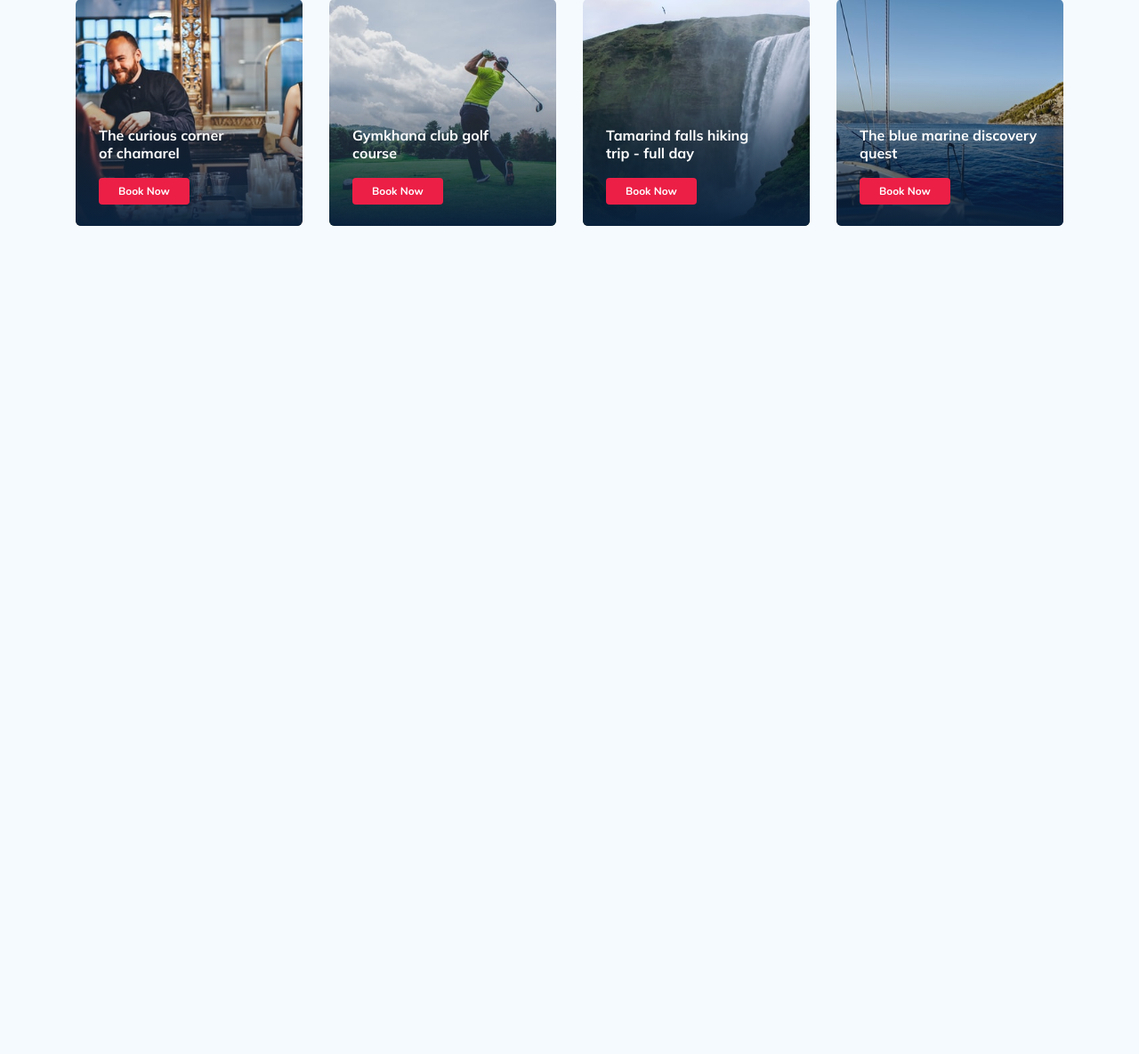
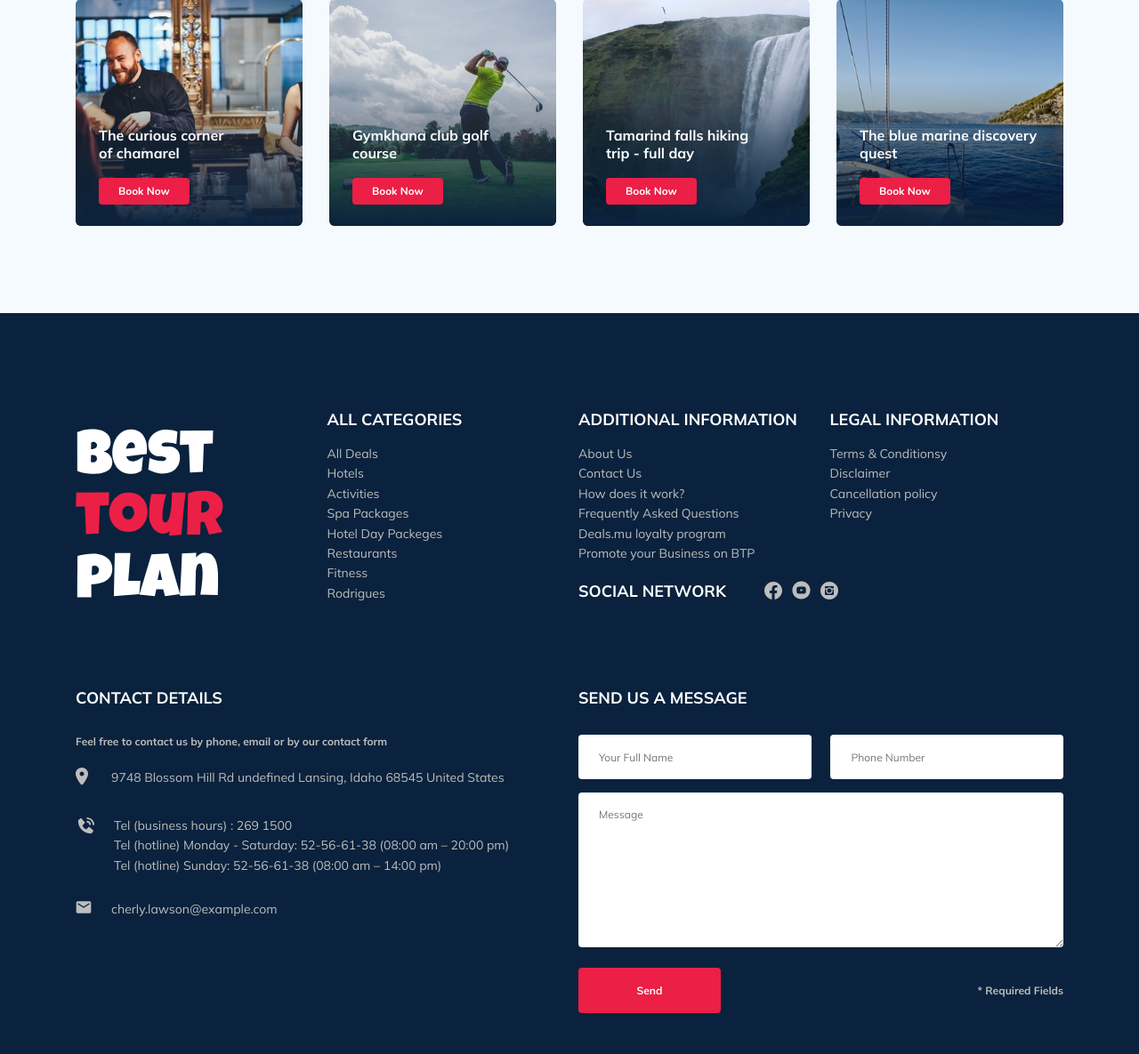
Before and after one commit to TanzBis/tour-plan, a PHP site: page / in a window 1280 px wide. Shown: the part 1833-3018 px from the top of the page at 89% size. Before the commit the page ends 2087 px from the top, so only its background shows below. Run offline with PHP 8.4, Linux system fonts and the light colour scheme.

Commit message:
create: added footer section

```diff
--- a/css/style.css
+++ b/css/style.css
@@ -1179,6 +1179,187 @@ img {
   border-radius: 4px;
   background-color: #EC1F46;
   cursor: pointer;
+}
+
+.footer {
+  background-color: #0A223D;
+  color: #ffff;
+  padding: 108px 0 46px 0;
+  font-style: normal;
+  font-weight: bold;
+  font-size: 12px;
+  line-height: 15px;
+  color: #bdbdbd;
+}
+
+.footer-wrapper {
+  display: -ms-grid;
+  display: grid;
+  -ms-grid-columns: (minmax(min-content, 1fr))[4];
+      grid-template-columns: repeat(4, minmax(-webkit-min-content, 1fr));
+      grid-template-columns: repeat(4, minmax(min-content, 1fr));
+  grid-gap: 20px;
+  grid-auto-rows: minmax(40px, -webkit-min-content);
+  grid-auto-rows: minmax(40px, min-content);
+  -webkit-box-align: start;
+      -ms-flex-align: start;
+          align-items: start;
+}
+
+.footer__logo {
+  -ms-grid-row: 1;
+  -ms-grid-row-span: 2;
+  grid-row: 1/3;
+  width: 166px;
+  -ms-flex-item-align: center;
+      -ms-grid-row-align: center;
+      align-self: center;
+}
+
+.footer__icon {
+  margin-right: 20px;
+}
+
+.footer__icon-wrapper {
+  min-width: 40px;
+}
+
+.footer__text {
+  color: #bdbdbd;
+  margin-bottom: 22px;
+}
+
+.footer__categories {
+  -ms-grid-row: 1;
+  -ms-grid-row-span: 3;
+  grid-row: 1/4;
+}
+
+.footer__social-links {
+  display: -webkit-box;
+  display: -ms-flexbox;
+  display: flex;
+  -webkit-box-align: center;
+      -ms-flex-align: center;
+          align-items: center;
+  min-width: 83px;
+  -webkit-box-pack: justify;
+      -ms-flex-pack: justify;
+          justify-content: space-between;
+}
+
+.footer__social-network {
+  -ms-grid-row: 2;
+  -ms-grid-row-span: 2;
+  grid-row: 2/4;
+  grid-column: span 2;
+  display: -webkit-box;
+  display: -ms-flexbox;
+  display: flex;
+}
+
+.footer__contact-details {
+  grid-column: span 2;
+}
+
+.footer__contact-form {
+  grid-column: span 2;
+}
+
+.footer__form {
+  display: -webkit-box;
+  display: -ms-flexbox;
+  display: flex;
+  -webkit-box-align: center;
+      -ms-flex-align: center;
+          align-items: center;
+  -ms-flex-wrap: wrap;
+      flex-wrap: wrap;
+  -webkit-box-pack: justify;
+      -ms-flex-pack: justify;
+          justify-content: space-between;
+}
+
+.footer__ul {
+  padding: 0;
+  margin: 0;
+  list-style: none;
+}
+
+.footer__title {
+  font-style: normal;
+  font-weight: bold;
+  font-size: 18px;
+  line-height: 23px;
+  margin: 0 0 16px 0;
+  text-transform: uppercase;
+  color: #ffff;
+}
+
+.footer__title--inline {
+  margin: 0 43px 0 0;
+}
+
+.footer__title--mb-3 {
+  margin-bottom: 30px;
+}
+
+.footer__item {
+  font-style: normal;
+  font-weight: normal;
+  font-size: 14px;
+  line-height: 160%;
+  color: #bdbdbd;
+  display: -webkit-box;
+  display: -ms-flexbox;
+  display: flex;
+  -webkit-box-align: start;
+      -ms-flex-align: start;
+          align-items: flex-start;
+}
+
+.footer__item--mb-2 {
+  margin-bottom: 27px;
+}
+
+.footer__link {
+  text-decoration: none;
+  color: inherit;
+}
+
+.footer__input {
+  background-color: #ffff;
+  border-radius: 4px;
+  border: none;
+  padding: 0 23px;
+  height: 50px;
+  margin-bottom: 15px;
+  -ms-flex-preferred-size: 48%;
+      flex-basis: 48%;
+}
+
+.footer__message {
+  border-color: #ffff;
+  border-radius: 4px;
+  padding: 18px 23px;
+  border: none;
+  -ms-flex-preferred-size: 100%;
+      flex-basis: 100%;
+  margin-bottom: 23px;
+}
+
+.footer__button {
+  min-width: 160px;
+  min-height: 50px;
+  padding: 18px;
+  font-style: normal;
+  font-weight: bold;
+  font-size: 12px;
+  line-height: 15px;
+  color: #ffff;
+  background-color: #EC1F46;
+  border: none;
+  border-radius: 4px;
 }
 
 @media (max-width: 1200px) {
--- a/index.html
+++ b/index.html
@@ -219,10 +219,14 @@
               <!-- /.reviews-slider__profile -->
               <div class="reviews-slider__container">
                 <p class="reviews-slider__text">
-                  It was very nice hotel with cleanliness. Staff behavior was good and polite. They welcome us very well.
-                  Issue was only that Lift was not in working and we were allotted to 3rd floor and amenities articles were
-                  in corner of gallery which were giving bad feeling. Breakfast was good and support of the staff was also
-                  very nice. Location is not good as per atmosphere, it is very nearby most of the popular places but self
+                  It was very nice hotel with cleanliness. Staff behavior was good and polite. They welcome us very
+                  well.
+                  Issue was only that Lift was not in working and we were allotted to 3rd floor and amenities articles
+                  were
+                  in corner of gallery which were giving bad feeling. Breakfast was good and support of the staff was
+                  also
+                  very nice. Location is not good as per atmosphere, it is very nearby most of the popular places but
+                  self
                   location in a narrow street is not good. Overall it was a good experience and could recommend.
                 </p>
               </div>
@@ -248,10 +252,10 @@
               <!-- /.reviews-slider__profile -->
               <div class="reviews-slider__container">
                 <p class="reviews-slider__text">
-                 something something something something something something something something something somethin
-                 something something something something something something something something something something
-                 something something something something something something something something something something
-                 something something something something somethingsomething something something something something
+                  something something something something something something something something something somethin
+                  something something something something something something something something something something
+                  something something something something something something something something something something
+                  something something something something somethingsomething something something something something
                 </p>
               </div>
             </div>
@@ -277,7 +281,7 @@
         <div class="card activities__card activities__first">
           <img src="img/activities/activity-1.jpg" alt="The curious corner
           of chamarel" class="card__image">
-          <h3 class="card__title">The curious corner<br >of chamarel</h3>
+          <h3 class="card__title">The curious corner<br>of chamarel</h3>
           <!-- /.card__title -->
           <button class="card__button">Book Now</button>
           <!-- /.card__button -->
@@ -314,6 +318,135 @@
       <!-- /.activities-wrapper -->
     </div>
   </section>
+  <footer class="footer">
+    <div class="container">
+      <div class="footer-wrapper">
+        <img src="img/vertical-logo.svg" alt="Logo: Best tour plan" class="logo footer__logo" />
+        <div class="footer__list footer__categories">
+          <h3 class="footer__title">ALL CATEGORIES
+          </h3>
+          <ul class="footer__ul">
+            <li class="footer__item">
+              <a href="#" class="footer__link">All Deals</a>
+            </li>
+            <li class="footer__item">
+              <a href="#" class="footer__link">Hotels</a>
+            </li>
+            <li class="footer__item">
+              <a href="#" class="footer__link">Activities</a>
+            </li>
+            <li class="footer__item">
+              <a href="#" class="footer__link">Spa Packages</a>
+            </li>
+            <li class="footer__item">
+              <a href="#" class="footer__link">Hotel Day Packeges</a>
+            </li>
+            <li class="footer__item">
+              <a href="#" class="footer__link">Restaurants</a>
+            </li>
+            <li class="footer__item">
+              <a href="#" class="footer__link">Fitness</a>
+            </li>
+            <li class="footer__item">
+              <a href="#" class="footer__link">Rodrigues</a>
+            </li>
+          </ul>
+        </div>
+        <!-- /.footer__list -->
+        <div class="footer__list footer__additional">
+          <h3 class="footer__title">ADDITIONAL INFORMATION
+          </h3>
+          <ul class="footer__ul">
+            <li class="footer__item">
+              <a href="#" class="footer__link">About Us</a>
+            </li>
+            <li class="footer__item">
+              <a href="#" class="footer__link">Contact Us</a>
+            </li>
+            <li class="footer__item">
+              <a href="#" class="footer__link">How does it work?</a>
+            </li>
+            <li class="footer__item">
+              <a href="#" class="footer__link">Frequently Asked Questions</a>
+            </li>
+            <li class="footer__item">
+              <a href="#" class="footer__link">Deals.mu loyalty program</a>
+            </li>
+            <li class="footer__item">
+              <a href="#" class="footer__link">Promote your Business on BTP</a>
+            </li>
+          </ul>
+        </div>
+        <!-- /.footer__list -->
+        <div class="footer__social-network">
+          <h3 class="footer__title footer__title--inline">Social Network</h3>
+          <div class="footer__social-links">
+            <a href="#" class="footer__link">
+              <img src="img/footer-icon/fb.svg" alt="icon: facebook"></a>
+            <a href="#" class="footer__link">
+              <img src="img/footer-icon/yt.svg" alt="icon: youtube"></a>
+            <a href="#" class="footer__link">
+              <img src="img/footer-icon/inst.svg" alt="icon: instagram"></a>
+          </div>
+          <!-- /.footer__social-links -->
+        </div>
+        <!-- /.social-network -->
+        <div class="footer__list footer__legal">
+          <h3 class="footer__title">Legal information</h3>
+          <ul class="footer__ul">
+            <li class="footer__item"><a href="#" class="footer__link">Terms & Conditionsy</a></li>
+            <li class="footer__item"><a href="#" class="footer__link">Disclaimer</a></li>
+            <li class="footer__item"><a href="#" class="footer__link">Cancellation policy</a></li>
+            <li class="footer__item"><a href="#" class="footer__link">Privacy</a></li>
+          </ul>
+        </div>
+        <!-- /.footer__list -->
+        <div class="footer__contact-details">
+          <h3 class="footer__title footer__title--mb-3">contact details</h3>
+          <p class="footer__text">
+            Feel free to contact us by phone, email or by our contact form
+          </p>
+          <ul class="footer__ul">
+            <li class="footer__item footer__item--mb-2">
+              <div class="footer__icon-wrapper">
+                <img class="footer__icon" src="img/footer-icon/map-marker.svg" alt="">
+              </div>
+              9748 Blossom Hill Rd undefined Lansing, Idaho 68545 United States
+            </li>
+            <li class="footer__item footer__item--mb-2">
+              <div class="footer__icon-wrapper">
+                <img class="footer__icon" src="img/footer-icon/phone-call.svg" alt="">
+              </div>
+              Tel (business hours) : 269 1500 <br>
+              Tel (hotline) Monday - Saturday: 52-56-61-38 (08:00 am – 20:00 pm)<br>
+              Tel (hotline) Sunday: 52-56-61-38 (08:00 am – 14:00 pm)
+            </li>
+            <li class="footer__item footer__item--mb-2">
+              <div class="footer__icon-wrapper">
+                <img class="footer__icon" src="img/footer-icon/mail-marker.svg" alt="">
+              </div>
+              cherly.lawson@example.com
+            </li>
+          </ul>
+        </div>
+        <!-- /.footer__contact-details -->
+        <div class="footer__contact-form">
+          <h3 class="footer__title footer__title--mb-3">
+            Send us a message
+          </h3>
+          <form action="#" class="footer__form">
+            <input type="text" class="input footer__input" placeholder="Your Full Name">
+            <input type="text" class="input footer__input" placeholder="Phone Number">
+            <textarea class="footer__message" cols="30" rows="10" placeholder="Message"></textarea>
+            <button class="button footer__button">Send</button>
+            <span class="footer__info">* Required Fields</span>
+          </form>
+        </div>
+      </div>
+      <!-- /.footer-wrapper-->
+    </div>
+    <!-- /.container -->
+  </footer>
   <script src="js/swiper-bundle.min.js"></script>
   <script src="js/main.js"></script>
 </body>
--- a/sass/_variables.sass
+++ b/sass/_variables.sass
@@ -3,3 +3,4 @@ $secondary: #F5FAFE
 $text-color: #333333
 $dark: #0A223D
 $light: #ffff
+$footer: #bdbdbd
--- /dev/null
+++ b/sass/blocks/_footer.sass
@@ -0,0 +1,105 @@
+.footer
+  background-color: $dark
+  color: $light
+  padding: 108px 0 46px 0
+  &-wrapper
+    display: grid
+    grid-template-columns: repeat(4, minmax(min-content, 1fr))
+    grid-gap: 20px
+    grid-auto-rows: minmax(40px, min-content)
+    align-items: start
+  &__logo
+    grid-row: 1/3
+    width: 166px
+    align-self: center
+  &__icon
+    margin-right: 20px
+    &-wrapper
+      min-width: 40px
+  &__text
+    color: $footer
+    margin-bottom: 22px
+  &__categories
+    grid-row: 1/4
+  &__social
+    &-links
+      display: flex
+      align-items: center
+      min-width: 83px
+      justify-content: space-between
+    &-network
+      grid-row: 2/4
+      grid-column: span 2
+      display: flex
+  &__contact
+    &-details
+      grid-column: span 2
+    &-form
+      grid-column: span 2
+  &__form
+    display: flex
+    align-items: center
+    flex-wrap: wrap
+    justify-content: space-between
+  &__ul
+    padding: 0
+    margin: 0
+    list-style: none
+  &__title
+    font-style: normal
+    font-weight: bold
+    font-size: 18px
+    line-height: 23px
+    margin: 0 0 16px 0
+    text-transform: uppercase
+    color: $light
+    &--inline
+      margin: 0 43px 0 0
+    &--mb-3
+      margin-bottom: 30px
+  &__item
+    font-style: normal
+    font-weight: normal
+    font-size: 14px
+    line-height: 160%
+    color: $footer
+    display: flex
+    align-items: flex-start
+    &--mb-2
+      margin-bottom: 27px
+  &__link
+    text-decoration: none
+    color: inherit
+  &__input
+    background-color: $light
+    border-radius: 4px
+    border: none
+    padding: 0 23px
+    height: 50px
+    margin-bottom: 15px
+    flex-basis: 48%
+  &__message
+    border-color: $light
+    border-radius: 4px
+    padding: 18px 23px
+    border: none
+    flex-basis: 100%
+    margin-bottom: 23px
+  &__button
+    min-width: 160px
+    min-height: 50px
+    padding: 18px
+    font-style: normal
+    font-weight: bold
+    font-size: 12px
+    line-height: 15px
+    color: $light
+    background-color: $primary
+    border: none
+    border-radius: 4px
+  &-info
+  font-style: normal
+  font-weight: bold
+  font-size: 12px
+  line-height: 15px
+  color: $footer
--- a/sass/style.sass
+++ b/sass/style.sass
@@ -16,5 +16,7 @@
 @import 'blocks/reviews'
 // Подключение стилей для развлечений
 @import 'blocks/activities'
+// Подключение стилей для развлечений
+@import 'blocks/footer'
 // Подключение стилей для адаптива
 @import 'media'
```
Also changed, not shown: img/bx_bxs-phone-call.svg (added), img/footer-icon/activities/activity-1.jpg (added), img/footer-icon/activities/activity-2.jpg (added), img/footer-icon/activities/activity-3.jpg (added), img/footer-icon/activities/activity-4.jpg (added), img/footer-icon/fb.svg (added), img/footer-icon/inst.svg (added), img/footer-icon/mail-marker.svg (added), img/footer-icon/map-marker.svg (added), img/footer-icon/phone-call.svg (added), img/footer-icon/yt.svg (added), img/mail-marker.svg (added), img/map-marker.svg (added), img/vertical-logo.svg (added), 1 other file.
